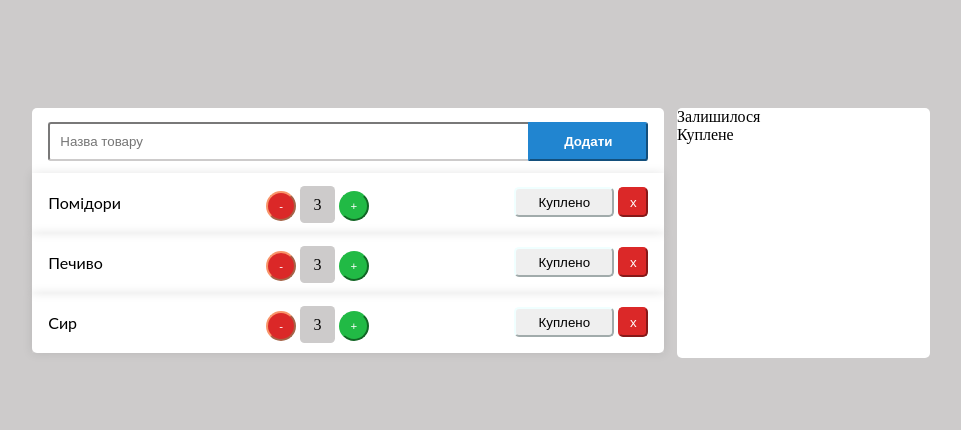
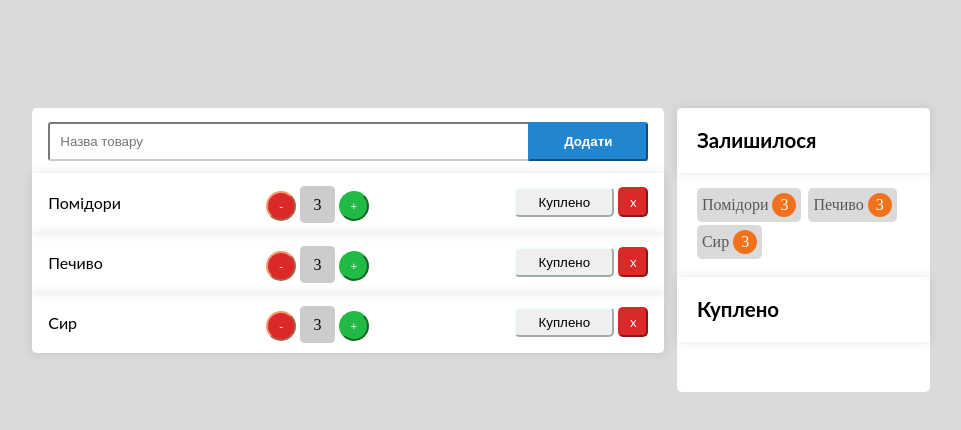
Before and after one commit to veronikatitarchuk/BuyList-0.01, a plain HTML site: page index.html in a window 1280 px wide. Shown: the whole page, without its empty margins (159-1120 px from the left). Drawn offline with Linux system fonts and the light colour scheme.

Commit message:
Lab1 Finish

```diff
--- a/index.html
+++ b/index.html
@@ -61,8 +61,20 @@
                 <div class="bl-bought">
                     <div class="bl-title-1">Залишилося</div>
                     <div class="bl-rowB-left">
+                        <div class="bl-bought-pr">
+                            Помідори
+                            <div class="bl-bought-count">3</div>
+                        </div>
+                        <div class="bl-bought-pr">
+                            Печиво
+                            <div class="bl-bought-count">3</div>
+                        </div>
+                        <div class="bl-bought-pr">
+                            Сир
+                            <div class="bl-bought-count">3</div>
+                        </div>
                     </div>
-                    <div class="bl-title-2">Куплене</div>
+                    <div class="bl-title-2">Куплено</div>
                     <div class="bl-rowB-bought">
                     </div>
                 </div>
--- a/main.css
+++ b/main.css
@@ -1,5 +1,5 @@
 body {
-    background-color: #cdcbcb;
+    background-color: #DADADA;
 }
 
 
@@ -27,7 +27,6 @@ body {
 }
 
 .bl-bought {
-    height: 250px;
     width: 20%;
     right: 14.5%;
 }
@@ -157,7 +156,49 @@ input {
 
 
 /*BOUGHT BLOCK*/
-.bl-title1, .bl-rowB{
-    position: absolute;
-    height:25%;
+
+.bl-title-1, .bl-title-2 {
+    width:100%;
+    height:65px;
+    box-shadow: 0 0 10px rgba(0,0,0,0.1);
+    font-size: 1.28rem;
+    font-weight: 700;
+    font-family: Lato,'Helvetica Neue',Arial,Helvetica,sans-serif;
+    box-sizing: border-box;
+    padding-left:20px;
+    padding-right: 20px;
+    padding-top: 20px;
 }
+
+.bl-rowB-left {
+    left: 20px;
+    right: 20px;
+    margin:15px;
+    margin-left:20px;
+    margin-right:20px;
+    min-height: 50px;
+}
+
+.bl-rowB-bought {
+    min-height: 50px;
+}
+
+.bl-bought-pr {
+    background-color: #DADADA;
+    border-radius: 5px;
+    display: inline-block;
+    padding: 5px;
+    margin-right: 3px;
+    margin-bottom: 3px;
+    color: rgba(0,0,0,.6);
+}
+
+.bl-bought-count {
+    display: inline-block;
+    padding: 3px;
+    padding-left: 8px;
+    padding-right: 8px;
+    border-radius: 50%;
+    background-color: #F2711C;
+    color:white;
+}
```
